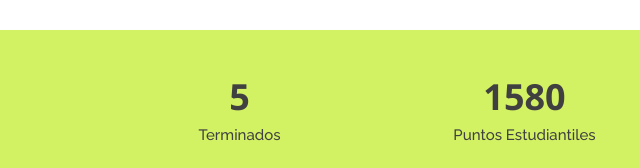
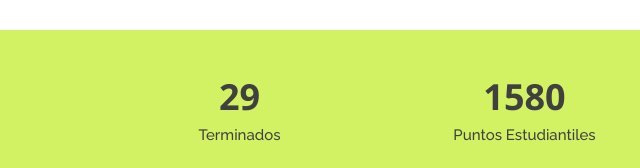
Before and after one commit to alexisrgruiz/Tp-final-interfaces, a plain HTML site: page mis-cursos.html in a window 1280 px wide. Shown: the part 784-952 px from the top of the page, 543-1183 px from the left. Drawn offline with nearby package versions, Linux system fonts and the light colour scheme.

Commit message:
dato corregido

```diff
--- a/mis-cursos.html
+++ b/mis-cursos.html
@@ -210,7 +210,7 @@
       </div>
 
       <div class="col-lg-3 col-6 text-center">
-        <span data-purecounter-start="0" data-purecounter-end="5" data-purecounter-duration="1" class="purecounter"></span>
+        <span data-purecounter-start="0" data-purecounter-end="29" data-purecounter-duration="1" class="purecounter"></span>
         <p>Terminados</p>
       </div>
 
```
